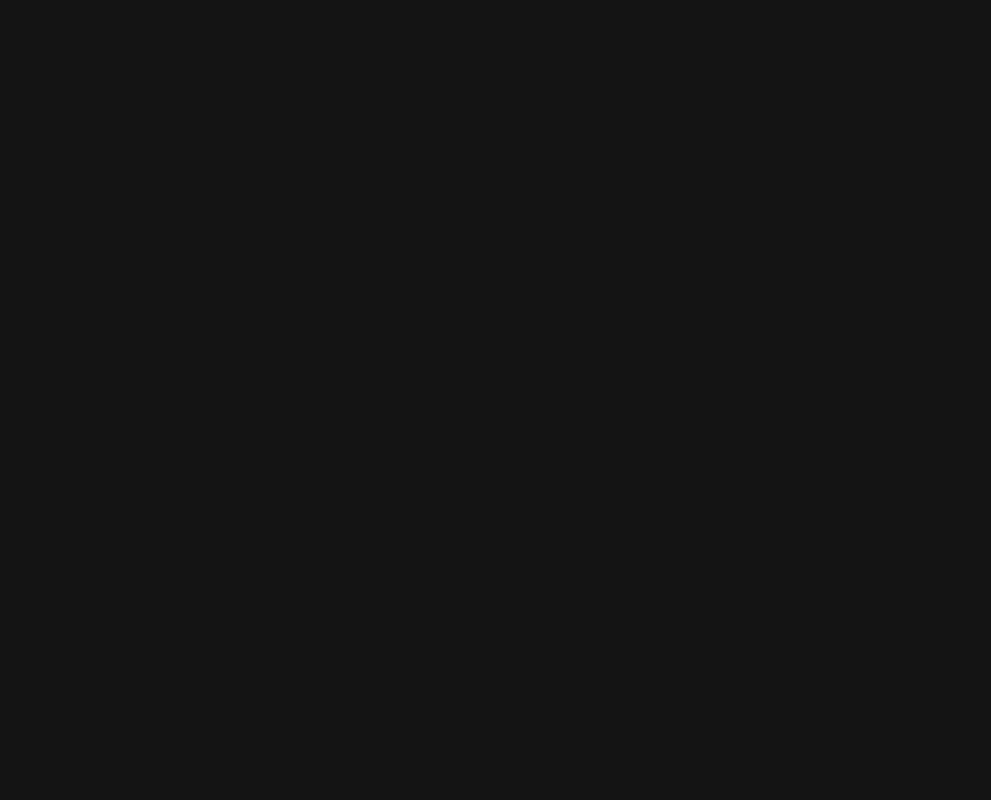
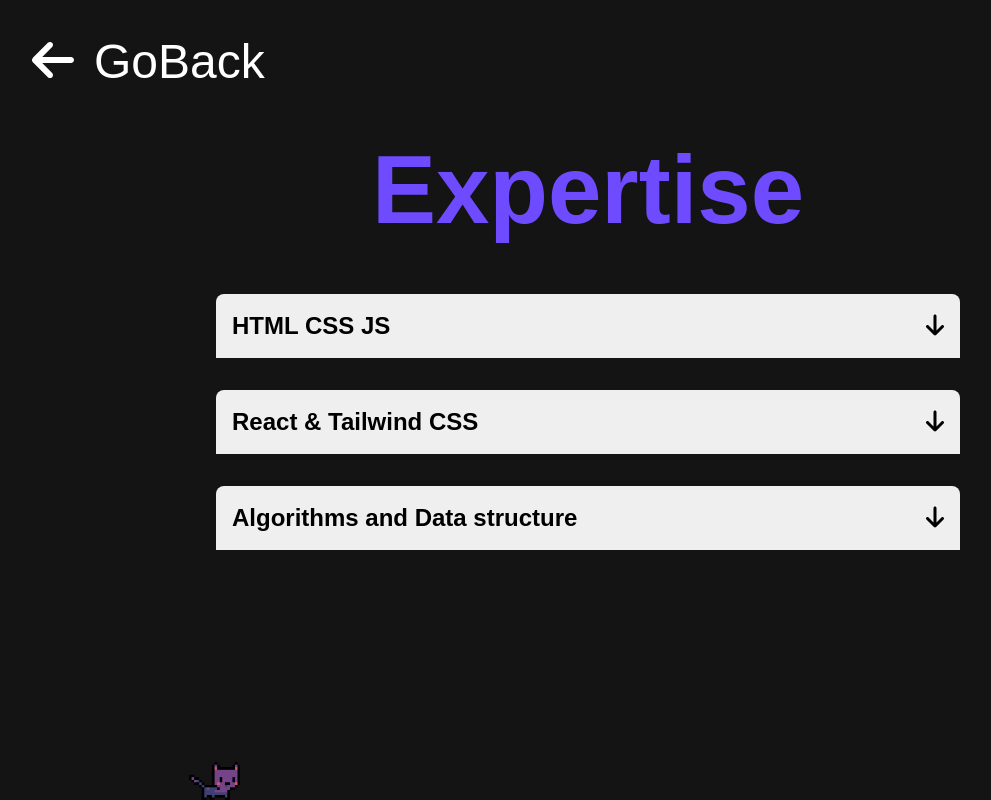
Before and after one commit to Zer0-Dark/portfolioV3, a React (Vite) app: page /expertise in a window 1280 px wide. Before the commit this address had no page. Shown: the whole page, without its empty margins (52-1043 px from the left). Built offline with nearby package versions, Linux system fonts and the light colour scheme; a web font is replaced by a local one.

Commit message:
fixing the colors and added the exp section

```diff
--- a/index.html
+++ b/index.html
@@ -3,10 +3,10 @@
 
 <head>
   <meta charset="UTF-8" />
-  <link rel="icon" type="image/svg+xml" href="/vite.svg" />
+  <link rel="icon" type="image/gif+xml" href="/src//assets//kubbi-chiptune.gif" />
   <meta name="viewport" content="width=device-width, initial-scale=1.0" />
   <link href="https://fonts.cdnfonts.com/css/satoshi" rel="stylesheet">
-  <title>Vite + React</title>
+  <title>AbdulrahmanEhab-Portfolio</title>
 </head>
 
 <body>
--- /dev/null
+++ b/src/assets/expertiesData.json
@@ -0,0 +1,21 @@
+[
+    {
+        "id": "1",
+        "name": "HTML    CSS  JS",
+        "paragraph": "I developed my proficiency in HTML, CSS, and JavaScript through Elzero Web School, where I successfully completed all the tasks and challenges associated with the course. I covered a wide range of topics including semantic HTML, CSS Flexbox, Grid layouts, Responsive Design, and advanced JavaScript concepts such as Object-Oriented Programming (OOP), JSON, AJAX, and Promises.",
+        "moreinfo": "View course challenges and tasks here",
+        "link": "https://github.com/Zer0-Dark/Elzero-JS-Course-Assignments"
+    },
+    {
+        "name": "React & Tailwind CSS",
+        "paragraph": "I acquired my knowledge of React and Tailwind CSS through various resources, including Scrimba, the official documentation, and freeCodeCamp. Additionally, I developed proficiency in essential libraries such as React Router for managing routing within React applications. Furthermore, I mastered Framer Motion to create animations and enhance the user interface in React. "
+    },
+    {
+        "name": "Algorithms and Data structure",
+        "paragraph": "I learned algorithms and data structures by studying books such as Grokking Algorithms and by solving logic problems on platforms like LeetCode and Codewars. ",
+        "moreinfo": "view leetCode profile link",
+        "link": "https://leetcode.com/u/zer00dark/",
+        "moreinfo1": "Or the problems on github",
+        "link1": "https://github.com/Zer0-Dark/LeetCode"
+    }
+]
--- a/src/components/AnimatedRoutes.jsx
+++ b/src/components/AnimatedRoutes.jsx
@@ -4,6 +4,7 @@ import Projects from "../pages/Projects";
 import Contact from "../pages/Contact";
 import { useState } from "react";
 import { AnimatePresence } from 'framer-motion'
+import Exp from "../pages/Exp";
 function AnimatedRoutes() {
     let location = useLocation();
     const [killedTheCat, setKilledTheCat] = useState(false);
@@ -16,6 +17,7 @@ function AnimatedRoutes() {
                 <Route path="/" element={<Home killedTheCat={killedTheCat} killTheCatFun={killTheCat} />} />
                 <Route path="/projects" element={<Projects killedTheCat={killedTheCat} />} />
                 <Route path="/contact" element={<Contact killedTheCat={killedTheCat} />} />
+                <Route path="/expertise" element={<Exp killedTheCat={killedTheCat} />} />
             </Routes>
         </AnimatePresence>
     )
--- /dev/null
+++ b/src/components/ExpertiseSection.jsx
@@ -0,0 +1,25 @@
+import ExpertiseTab from './ExpertiseTab'
+import expertiesData from '../assets/expertiesData.json'
+// import SectionTitle from './SectionTitle'
+function ExpertiseSection() {
+    //adding the expData
+    let expList = expertiesData.map((exp, index) => {
+        return (
+            <ExpertiseTab key={index} moreinfo1={exp.moreinfo1} link1={exp.link1} name={exp.name} moreinfo={exp.moreinfo} link={exp.link} paragraph={exp.paragraph} />
+        )
+    }
+
+    )
+
+    return (
+        <section id="exp" className="w-full ">
+
+            <div className="flex  w-full h-full flex-col">
+
+                {expList}
+            </div>
+        </section>
+    )
+}
+
+export default ExpertiseSection
--- /dev/null
+++ b/src/components/ExpertiseTab.jsx
@@ -0,0 +1,73 @@
+/* eslint-disable react/prop-types */
+import { FontAwesomeIcon } from '@fortawesome/react-fontawesome';
+import { faA, faArrowDown, faWindowClose } from "@fortawesome/free-solid-svg-icons";
+import { motion, AnimatePresence } from "framer-motion";
+import { useState } from "react";
+// import Magnet from './Magnet';
+function ExpertiseTab({ name, paragraph, moreinfo, link, moreinfo1, link1 }) {
+
+
+    let [showsection, setShowSection] = useState(false);
+    let variants = {
+        hidden: { opacity: 0, y: -100, x: 250, scale: 0 },
+        visible: { opacity: 1, y: 0, x: 0, scale: 1 }
+    }
+
+    return (
+
+
+        <motion.div
+
+
+            className="w-full flex justify-center flex-col items-center mb-8 overflow-hidden " >
+            <motion.div
+                whileTap={{ scale: 0.99 }}
+                onClick={() => { setShowSection((prev) => !prev) }}
+                className=" cursor-pointer overflow-hidden desktop:w-[60%] w-[80%]  font-bold desktop:text-2xl  text-xl bg-thirdBgColor p-4 rounded-t-lg  flex  justify-between items-center ">
+                <h2>{name}</h2>
+                <div>
+                    {!showsection && <FontAwesomeIcon icon={faArrowDown} />}
+                    {showsection && <FontAwesomeIcon icon={faWindowClose}></FontAwesomeIcon>}
+                </div>
+            </motion.div>
+            <AnimatePresence mode="popLayout">
+                {
+                    showsection &&
+                    <motion.div
+                        className={`desktop:w-[60%] w-[80%] bg-ForuthBgColor text-lg  bg-grey2 p-4 text-white  rounded-b-lg   `}
+                        variants={variants}
+                        initial="hidden"
+                        animate={showsection == true ? "visible" : "hidden"}
+                        exit="hidden"
+                        transition={{ type: "spring", stiffness: 300, damping: 24, duration: 0.5 }}
+
+
+                    >
+                        {paragraph}
+
+                        {moreinfo && <motion.div
+                            initial={{ y: 250, scale: 0.2 }}
+                            animate={{ y: 0, scale: 1 }}
+                            transition={{ delay: 0.2, type: "spring", duration: 0.5 }}
+                            className="desktop:flex desktop:justify-between test text-linkColor   bg-none  ">
+                            <a target="_blank" className="  hover:text-aqua test  bg-none   desktop:text-right text-right mt-2 " href={link}>
+                                {moreinfo}
+                            </a>
+                            {moreinfo1 &&
+                                <a target="_blank" className=" hover:text-aqua test  bg-none  desktop:text-left text-left mt-2 " href={link1}>
+                                    {moreinfo1}
+                                </a>
+                            }
+
+                        </motion.div>
+                        }
+                    </motion.div>
+                }
+            </AnimatePresence>
+        </motion.div >
+
+
+    )
+}
+
+export default ExpertiseTab;
--- /dev/null
+++ b/src/components/Magnet.jsx
@@ -0,0 +1,83 @@
+/* eslint-disable react/prop-types */
+import { useState, useEffect, useRef } from "react";
+
+const Magnet = ({
+    children,
+    /** Distance around the magnet where the mouse can activate it. */
+    padding = 100,
+    /** Disables the magnet effect entirely. */
+    disabled = false,
+    /** Controls how strong the magnet pull is. Higher = less offset. */
+    magnetStrength = 2,
+    /** Transition when the magnet is active (mouse in range). */
+    activeTransition = "transform 0.3s ease-out",
+    /** Transition when the magnet is inactive (mouse out of range). */
+    inactiveTransition = "transform 0.5s ease-in-out",
+    /** Optional class for the outer wrapper. */
+    wrapperClassName = "",
+    /** Optional class for the moving/inner element. */
+    innerClassName = "",
+    ...props
+}) => {
+    const [isActive, setIsActive] = useState(false);
+    const [position, setPosition] = useState({ x: 0, y: 0 });
+    const magnetRef = useRef(null);
+
+    useEffect(() => {
+        if (disabled) {
+            setPosition({ x: 0, y: 0 });
+            return;
+        }
+
+        const handleMouseMove = (e) => {
+            if (!magnetRef.current) return;
+
+            const { left, top, width, height } = magnetRef.current.getBoundingClientRect();
+            const centerX = left + width / 2;
+            const centerY = top + height / 2;
+
+            const distX = Math.abs(centerX - e.clientX);
+            const distY = Math.abs(centerY - e.clientY);
+
+            if (distX < width / 2 + padding && distY < height / 2 + padding) {
+                setIsActive(true);
+
+                const offsetX = (e.clientX - centerX) / magnetStrength;
+                const offsetY = (e.clientY - centerY) / magnetStrength;
+                setPosition({ x: offsetX, y: offsetY });
+            } else {
+                setIsActive(false);
+                setPosition({ x: 0, y: 0 });
+            }
+        };
+
+        window.addEventListener("mousemove", handleMouseMove);
+        return () => {
+            window.removeEventListener("mousemove", handleMouseMove);
+        };
+    }, [padding, disabled, magnetStrength]);
+
+    const transitionStyle = isActive ? activeTransition : inactiveTransition;
+
+    return (
+        <div
+            ref={magnetRef}
+            className={wrapperClassName}
+            style={{ position: "relative", display: "inline-block" }}
+            {...props}
+        >
+            <div
+                className={innerClassName}
+                style={{
+                    transform: `translate3d(${position.x}px, ${position.y}px, 0)`,
+                    transition: transitionStyle,
+                    willChange: "transform",
+                }}
+            >
+                {children}
+            </div>
+        </div>
+    );
+};
+
+export default Magnet;
--- a/src/components/ProjectCard.jsx
+++ b/src/components/ProjectCard.jsx
@@ -77,7 +77,7 @@ function ProjectCard({ img, img2, vid, title, paragraph, tech, liveLink, githubL
                         animate={{ scale: 1, x: "-50%", y: "-50%" }}
                         exit={{ scale: 0 }}
                         transition={{ duration: 0.3 }}
-                        className="fixed flex desktop:p-6 p-2  flex-col items-center  z-10 top-1/2 -translate-y-1/2 left-1/2 -translate-x-1/2 desktop:w-[90%] h-full w-full desktop:h-[90%]  bg-thirdBgColor rounded-md ">
+                        className="fixed flex desktop:p-6 p-2  flex-col items-center  z-10 top-1/2 -translate-y-1/2 left-1/2 -translate-x-1/2 desktop:w-[90%] h-full w-full desktop:h-[90%] bg-mainTextColor rounded-md ">
                         <div className='absolute desktop:top-5 bottom-2 desktop:right-5 desktop:text-6xl text-5xl  cursor-pointer' onClick={() => setOpenMore(false)}>
                             <FontAwesomeIcon icon={faRectangleXmark}></FontAwesomeIcon>
                         </div>
@@ -90,7 +90,7 @@ function ProjectCard({ img, img2, vid, title, paragraph, tech, liveLink, githubL
                             <a href={githubLink} target='_blank' className='flex flex-col-reverse justify-center items-center cursor-pointer'> <h2 className='desktop:text-xl text-sm text-black font-bold'> Code</h2><FontAwesomeIcon icon={faCode} /></a>
 
                         </div>
-                        <img src={img2} className=' desktop:h-[50%] order-1 desktop:mt-0 max-h-[28%] desktop:max-h-full    mb-6' alt='test'></img>
+                        <img src={img2} className=' desktop:h-[50%] order-1 desktop:mt-0 max-h-[28%] desktop:max-h-full rounded-md mb-6' alt='test'></img>
 
                         <div className='w-full order-3'>
                             <h1 className='desktop:text-5xl text-2xl desktop:mt-0 my-2 text-center desktop:mb-6 text-secondryTextColor font-bold'>
--- /dev/null
+++ b/src/pages/Exp.jsx
@@ -0,0 +1,19 @@
+import GoBackButton from "../components/GoBackButton"
+import MotionCat from "../components/MotionCat";
+import ExpertiseSection from "../components/ExpertiseSection"
+function Exp({ killedTheCat }) {
+    return (
+
+        <div className="min-w-screen min-h-screen bg-mainBgColor p-5">
+            < GoBackButton />
+            <h2 className="w-full text-center desktop:text-8xl text-6xl text-secondryTextColor font-semibold mt-10 mb-14">Expertise</h2>
+            <ExpertiseSection></ExpertiseSection>
+            <MotionCat killedTheCat={killedTheCat} />
+        </div >
+
+
+
+    )
+}
+
+export default Exp;
--- a/src/pages/Home.jsx
+++ b/src/pages/Home.jsx
@@ -83,6 +83,10 @@ function Home({ killedTheCat, killTheCatFun }) {
 
                         <motion.div initial={{ scale: 1, y: 0 }} whileHover={{ scale: 1.05, y: -5 }} className="hover:bg-thirdBgColor hover:text-secondryBgColor text-mainTextColor desktop:p-4 p-2 desktop:pl-16 transition duration-300 desktop:w-3/4 w-full text-center desktop:text-left  rounded-md " >
 
+                            <Link to="/Expertise" className=" cursor-pointer">Expertise</Link>
+                        </motion.div>
+                        <motion.div initial={{ scale: 1, y: 0 }} whileHover={{ scale: 1.05, y: -5 }} className="hover:bg-thirdBgColor hover:text-secondryBgColor text-mainTextColor desktop:p-4 p-2 desktop:pl-16 transition duration-300 desktop:w-3/4 w-full text-center desktop:text-left  rounded-md " >
+
                             <Link to="/contact" className=" cursor-pointer">Contact</Link>
                         </motion.div>
 
--- a/tailwind.config.js
+++ b/tailwind.config.js
@@ -11,7 +11,9 @@ export default {
         'secondryTextColor': '#6F4BFF',
         'mainBgColor': '#141414',
         'secondryBgColor': '#000000',
-        'thirdBgColor': '#AAAAAA',
+        'thirdBgColor': '#EFEFEF',
+        'ForuthBgColor': "#3f4043",
+        "linkColor":"#FFFF99"
       },
       cursor: {
         'cool': 'url(/src/assets/coolcursor.png) , pointer',
```
Also changed, not shown: src/pages/Projects.jsx (+2 -5 lines).
